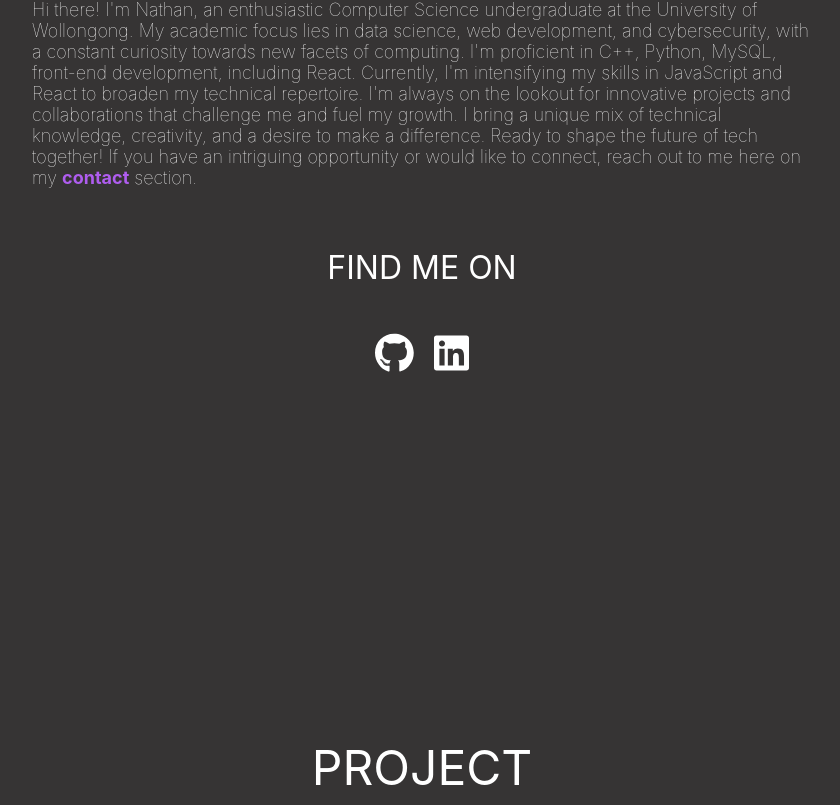
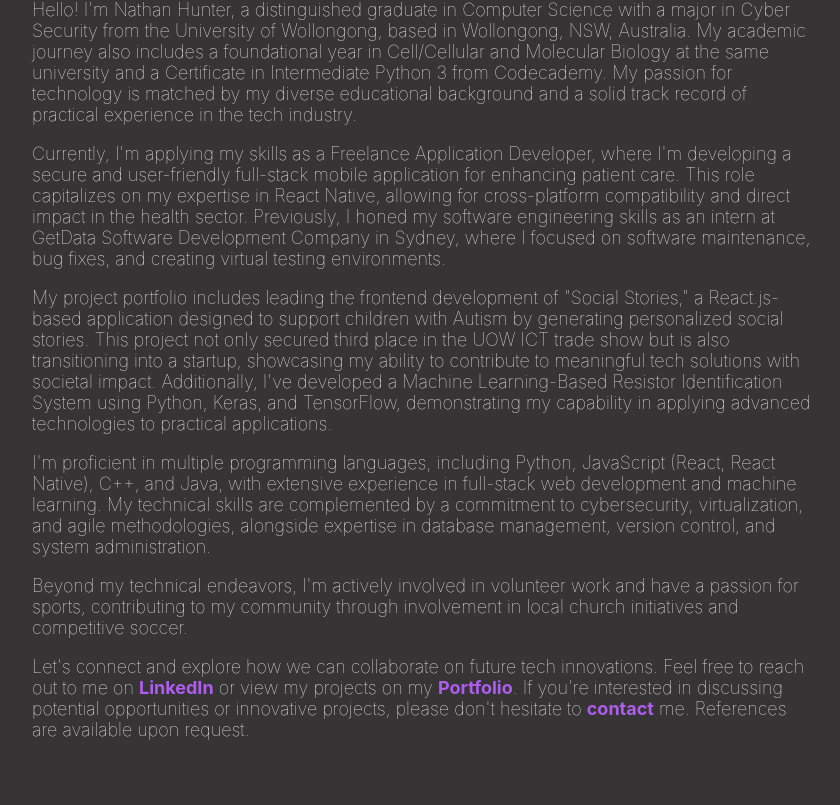
Before and after one commit to nHunter0/Portfolio_OLD, a React (Create React App) app: page / in a window 1280 px wide. Shown: the part 1072-1877 px from the top of the page, without its empty margins (218-1058 px from the left). Built offline with nearby package versions, Linux system fonts and the light colour scheme.

Commit message:
About me  & Navbar update

```diff
--- a/src/components/about/about.jsx
+++ b/src/components/about/about.jsx
@@ -19,18 +19,67 @@
         </div>
         <div className="about-text-body">
           <p>
-            Hi there! I'm Nathan, an enthusiastic Computer Science undergraduate
-            at the University of Wollongong. My academic focus lies in data
-            science, web development, and cybersecurity, with a constant
-            curiosity towards new facets of computing. I'm proficient in C++,
-            Python, MySQL, front-end development, including React. Currently,
-            I'm intensifying my skills in JavaScript and React to broaden my
-            technical repertoire. I'm always on the lookout for innovative
-            projects and collaborations that challenge me and fuel my growth. I
-            bring a unique mix of technical knowledge, creativity, and a desire
-            to make a difference. Ready to shape the future of tech together! If
-            you have an intriguing opportunity or would like to connect, reach
-            out to me here on my <a href="#contact">contact</a> section.
+            Hello! I'm Nathan Hunter, a distinguished graduate in Computer
+            Science with a major in Cyber Security from the University of
+            Wollongong, based in Wollongong, NSW, Australia. My academic journey
+            also includes a foundational year in Cell/Cellular and Molecular
+            Biology at the same university and a Certificate in Intermediate
+            Python 3 from Codecademy. My passion for technology is matched by my
+            diverse educational background and a solid track record of practical
+            experience in the tech industry.
+          </p>
+
+          <p>
+            Currently, I'm applying my skills as a Freelance Application
+            Developer, where I'm developing a secure and user-friendly
+            full-stack mobile application for enhancing patient care. This role
+            capitalizes on my expertise in React Native, allowing for
+            cross-platform compatibility and direct impact in the health sector.
+            Previously, I honed my software engineering skills as an intern at
+            GetData Software Development Company in Sydney, where I focused on
+            software maintenance, bug fixes, and creating virtual testing
+            environments.
+          </p>
+
+          <p>
+            My project portfolio includes leading the frontend development of
+            "Social Stories," a React.js-based application designed to support
+            children with Autism by generating personalized social stories. This
+            project not only secured third place in the UOW ICT trade show but
+            is also transitioning into a startup, showcasing my ability to
+            contribute to meaningful tech solutions with societal impact.
+            Additionally, I've developed a Machine Learning-Based Resistor
+            Identification System using Python, Keras, and TensorFlow,
+            demonstrating my capability in applying advanced technologies to
+            practical applications.
+          </p>
+
+          <p>
+            I'm proficient in multiple programming languages, including Python,
+            JavaScript (React, React Native), C++, and Java, with extensive
+            experience in full-stack web development and machine learning. My
+            technical skills are complemented by a commitment to cybersecurity,
+            virtualization, and agile methodologies, alongside expertise in
+            database management, version control, and system administration.
+          </p>
+
+          <p>
+            Beyond my technical endeavors, I'm actively involved in volunteer
+            work and have a passion for sports, contributing to my community
+            through involvement in local church initiatives and competitive
+            soccer.
+          </p>
+
+          <p>
+            Let's connect and explore how we can collaborate on future tech
+            innovations. Feel free to reach out to me on{" "}
+            <a href="https://www.linkedin.com/in/h-nathan/">LinkedIn</a> or view
+            my projects on my{" "}
+            <a href="https://nhunter0.github.io/Portfolio/">Portfolio</a>. If
+            you're interested in discussing potential opportunities or
+            innovative projects, please don't hesitate to{" "}
+            <a href="#contact">contact</a> me. References are available upon
+            request.
           </p>
         </div>
         <div className="about-find-me-section">
--- a/src/components/navbar/navbar.css
+++ b/src/components/navbar/navbar.css
@@ -1,42 +1,38 @@
 nav {
   position: fixed;
-
   top: 0;
   width: 100%;
   height: 56px;
   display: flex;
-  justify-content: flex-end; /* Aligns the content to the right */
+  justify-content: flex-end; /* Keeps content aligned to the right */
   align-items: center;
-  padding: 0;
+  padding: 10 20px; /* Added padding on both sides */
   z-index: 1000; /* Ensures navbar is on top */
-  background-color: var(
-    --bg-color
-  ); /* Replace --bg-color with your navbar color */
+  background-color: var(--bg-color); /* Use your background color variable */
   font-weight: bold;
 }
 
 .hamburger {
-  display: none; /* Initially hidden on desktop */
+  display: none; /* Hidden on desktop */
   cursor: pointer;
   flex-direction: column;
-  z-index: 1010; /* Ensures hamburger is clickable over the menu */
+  z-index: 1010; /* Ensures it's clickable over the menu */
 }
 
 .hamburger div {
-  background-color: white; /* Color of hamburger lines */
+  background-color: white; /* Hamburger icon color */
   margin: 5px 0;
   height: 2px;
   width: 30px;
-  margin-right: 5px;
 }
 
 ul {
   display: flex;
-  justify-content: flex-end; /* Keeps items aligned to the right */
+  justify-content: flex-end; /* Aligns items to the right */
   align-items: center;
   list-style-type: none;
   margin: 0;
-  padding: 0;
+  padding: 0 20px; /* Adds padding to the right of the list */
 }
 
 li {
@@ -57,26 +53,27 @@
 
 @media (max-width: 768px) {
   .hamburger {
-    display: flex; /* Show hamburger on mobile */
+    display: flex; /* Shows hamburger on mobile */
+    margin-right: 20px; /* Adjusts hamburger position */
   }
 
   ul.nav-links {
     display: none;
     position: fixed;
-    right: 0; /* Aligns the menu to the right */
+    right: 0;
     top: 56px;
     flex-direction: column;
     background-color: var(--bg-color); /* Mobile menu background */
     width: 100%; /* Full width for the dropdown */
-    text-align: right; /* Text aligned to the right */
-    padding-right: 20px; /* Ensures padding on the right for the text */
+    text-align: right; /* Aligns text to the right */
+    padding-right: 20px; /* Adds padding inside the dropdown menu */
   }
 
   .nav-links.open {
-    display: block; /* Displays the menu */
+    display: block; /* Shows the menu */
   }
 
   li {
-    margin: 15px 0; /* Adjusted margin for mobile */
+    margin: 15px 20px; /* Adjusts margin for mobile, adding right padding */
   }
 }
```
